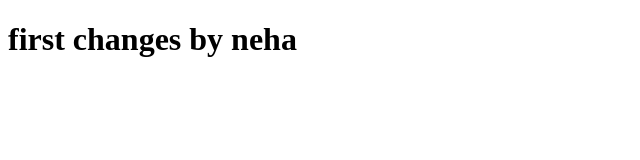
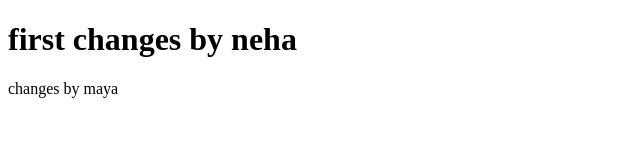
Before and after one commit to NehaChauhan2024/Conflict, a plain HTML site: page index.html in a window 1280 px wide. Shown: the whole page, without its empty margins (0-640 px from the left). Drawn offline with Linux system fonts and the light colour scheme.

Commit message:
changes by maya

```diff
--- a/index.html
+++ b/index.html
@@ -7,5 +7,6 @@
 </head>
 <body>
     <h1>first changes by neha</h1>
+    <p>changes by maya </p>
 </body>
 </html>
```
